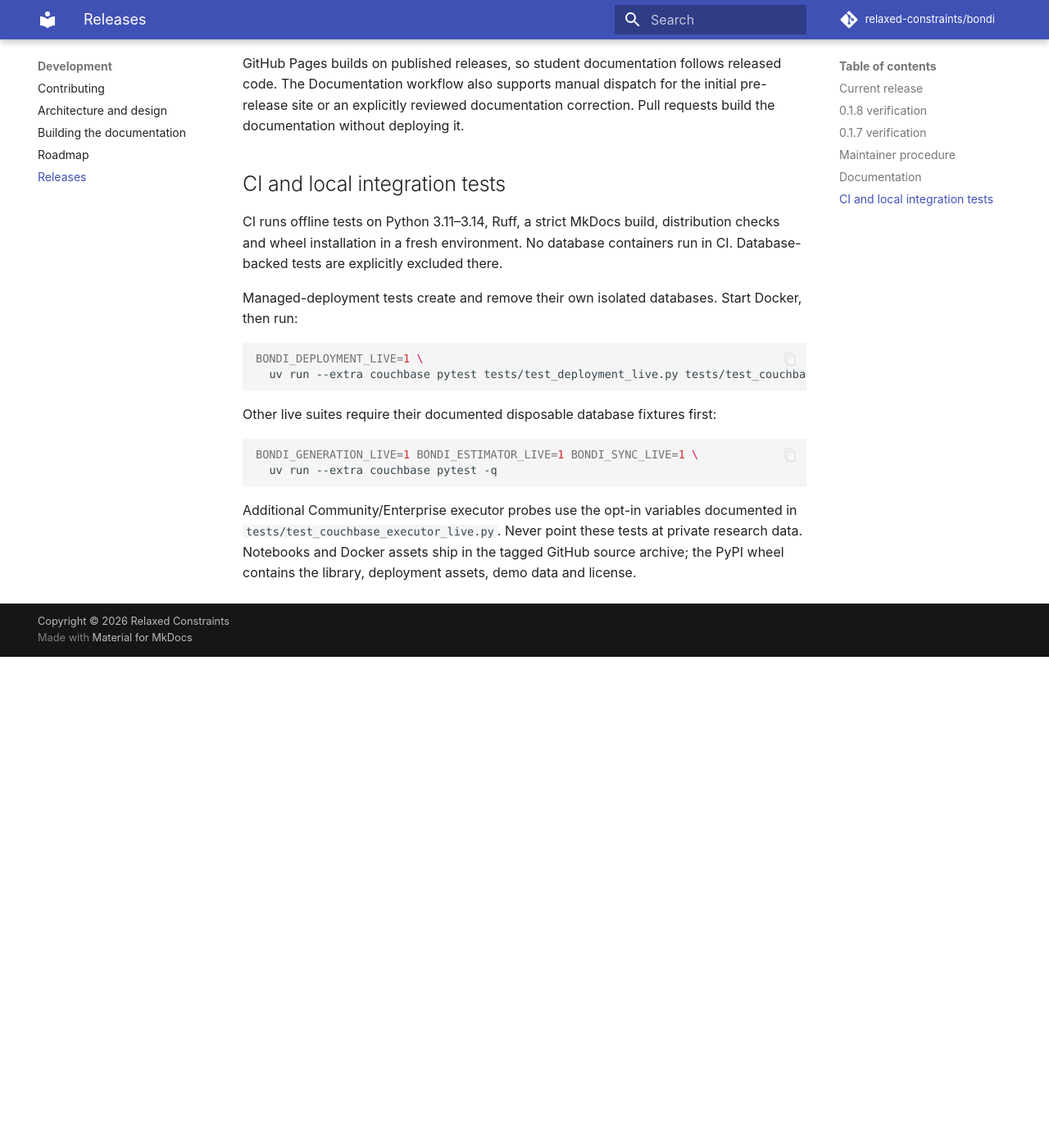
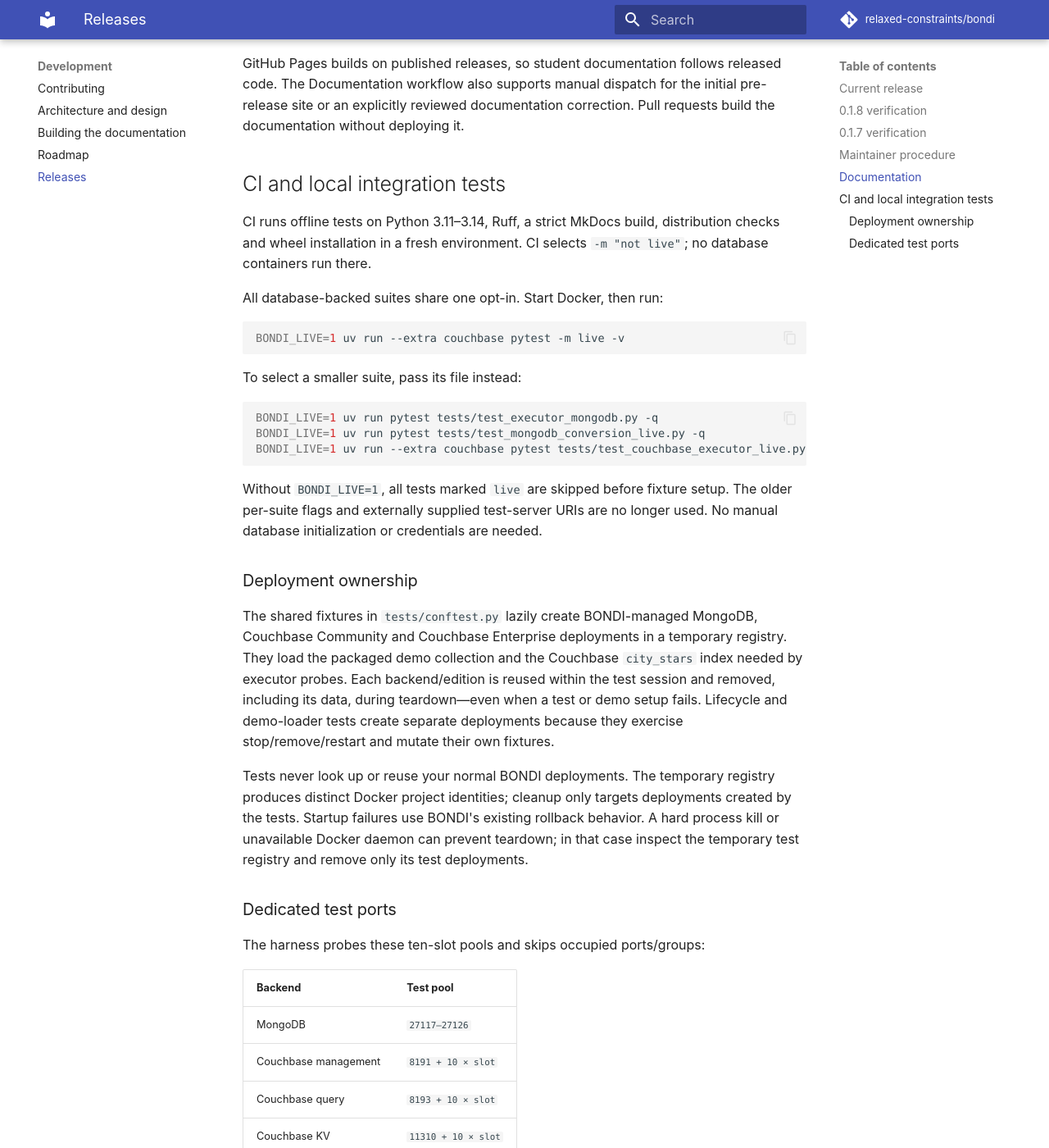
Before and after one commit to relaxed-constraints/bondi, an MkDocs documentation site: the page built from docs/releases.md, in a window 1280 px wide and 1400 px high, scrolled down 1773 px. Shown: the whole window at 82% size. Built offline with MkDocs 1.6.1 and Material for MkDocs 9.7.7, drawn with Linux system fonts in a browser that asks for light colours; comment, search, counter and statistics services are not loaded; before the commit the page ends 2574 px from its top, so only the background shows below that; some of the changed text lies outside the part shown.

Commit message:
Use isolated BONDI deployments and dedicated port pools for live tests

````diff
--- a/docs/releases.md
+++ b/docs/releases.md
@@ -72,24 +72,68 @@ build the documentation without deploying it.
 ## CI and local integration tests
 
 CI runs offline tests on Python 3.11–3.14, Ruff, a strict MkDocs build, distribution
-checks and wheel installation in a fresh environment. No database containers run
-in CI. Database-backed tests are explicitly excluded there.
+checks and wheel installation in a fresh environment. CI selects `-m "not live"`;
+no database containers run there.
 
-Managed-deployment tests create and remove their own isolated databases. Start Docker, then run:
+All database-backed suites share one opt-in. Start Docker, then run:
 
 ```sh
-BONDI_DEPLOYMENT_LIVE=1 \
-  uv run --extra couchbase pytest tests/test_deployment_live.py tests/test_couchbase_deployment_live.py tests/test_demo_data_live.py -q
+BONDI_LIVE=1 uv run --extra couchbase pytest -m live -v
 ```
 
-Other live suites require their documented disposable database fixtures first:
+To select a smaller suite, pass its file instead:
 
 ```sh
-BONDI_GENERATION_LIVE=1 BONDI_ESTIMATOR_LIVE=1 BONDI_SYNC_LIVE=1 \
-  uv run --extra couchbase pytest -q
+BONDI_LIVE=1 uv run pytest tests/test_executor_mongodb.py -q
+BONDI_LIVE=1 uv run pytest tests/test_mongodb_conversion_live.py -q
+BONDI_LIVE=1 uv run --extra couchbase pytest tests/test_couchbase_executor_live.py -q
 ```
 
-Additional Community/Enterprise executor probes use the opt-in variables documented
-in `tests/test_couchbase_executor_live.py`. Never point these tests at private research
-data. Notebooks and Docker assets ship in the tagged GitHub source archive; the
-PyPI wheel contains the library, deployment assets, demo data and license.
+Without `BONDI_LIVE=1`, all tests marked `live` are skipped before fixture setup.
+The older per-suite flags and externally supplied test-server URIs are no longer
+used. No manual database initialization or credentials are needed.
+
+### Deployment ownership
+
+The shared fixtures in `tests/conftest.py` lazily create BONDI-managed MongoDB,
+Couchbase Community and Couchbase Enterprise deployments in a temporary registry.
+They load the packaged demo collection and the Couchbase `city_stars` index needed
+by executor probes. Each backend/edition is reused within the test session and
+removed, including its data, during teardown—even when a test or demo setup fails.
+Lifecycle and demo-loader tests create separate deployments because they exercise
+stop/remove/restart and mutate their own fixtures.
+
+Tests never look up or reuse your normal BONDI deployments. The temporary registry
+produces distinct Docker project identities; cleanup only targets deployments
+created by the tests. Startup failures use BONDI's existing rollback behavior.
+A hard process kill or unavailable Docker daemon can prevent teardown; in that
+case inspect the temporary test registry and remove only its test deployments.
+
+### Dedicated test ports
+
+The harness probes these ten-slot pools and skips occupied ports/groups:
+
+| Backend | Test pool |
+| --- | --- |
+| MongoDB | `27117–27126` |
+| Couchbase management | `8191 + 10 × slot` |
+| Couchbase query | `8193 + 10 × slot` |
+| Couchbase KV | `11310 + 10 × slot` |
+
+Couchbase `slot` runs from 0 through 9; the first two groups are
+`8191 / 8193 / 11310` and `8201 / 8203 / 11320`. These start 100 above the
+standard ports, leaving the first ten ordinary MongoDB ports and ten Couchbase
+groups spaced by ten available for regular deployments. The separate MongoDB
+range `20217–20227` is also untouched.
+
+Every test deployment claims a distinct slot for the duration of the test process,
+including while stopped or removed during lifecycle testing. If no slot is free,
+setup fails clearly instead of falling back to standard ports. Port probes are
+advisory: another process can race Docker's bind, which fails rather than taking
+over that process. Run the live suite serially; parallel pytest workers and
+concurrent live runs are not supported by this per-process allocator.
+
+The full suite starts both Couchbase editions and may pull their pinned Docker
+images. Docker needs capacity for the fixtures in addition to existing containers.
+Notebooks and Docker assets ship in the tagged GitHub source archive; the PyPI
+wheel contains the library, deployment assets, demo data and license.
--- a/pyproject.toml
+++ b/pyproject.toml
@@ -52,6 +52,7 @@ packages = ["src/bondi"]
 [tool.pytest.ini_options]
 testpaths = ["tests", "src/bondi"]
 addopts = "--import-mode=importlib --doctest-modules"
+markers = ["live: opt-in Docker integration tests using isolated BONDI deployments"]
 
 [tool.ruff]
 line-length = 100
````
Also changed, not shown: CHANGELOG.md (+4 -0 lines), docs/contributing.md (+2 -2 lines), docs/find-query.md (+4 -3 lines), skills/bondi/references/development.md (+6 -3 lines), 12 other files.
